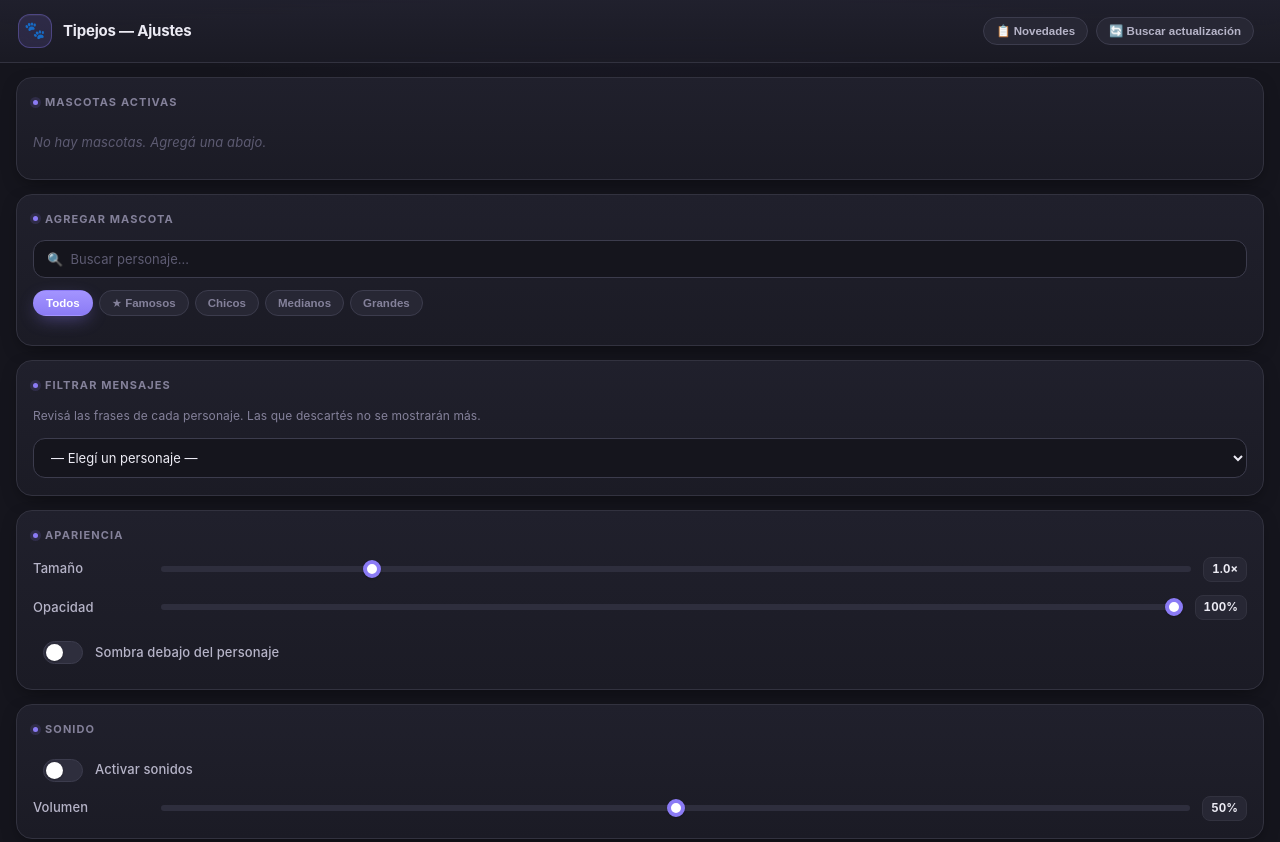
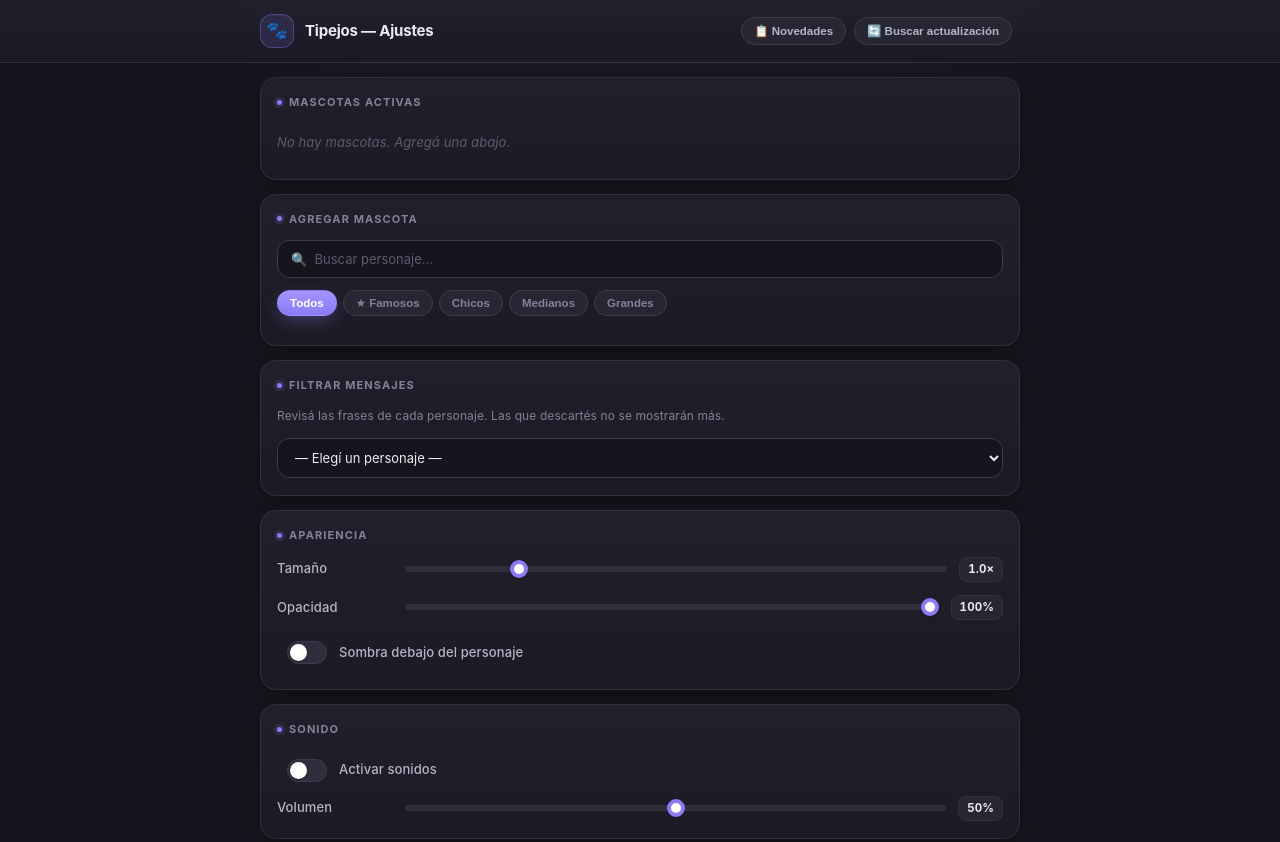
Before and after one commit to ivorojas/tipejos-app, an Electron app: page src/settings/index.html in a window 1280 px wide. Shown: the top 842 px of the page. Drawn offline with Linux system fonts and the light colour scheme; no server answers.

Commit message:
fix: ajustes maximizados — max-width 760px centrado, no más stretch en fullscreen (v0.2.38)

```diff
--- a/package.json
+++ b/package.json
@@ -1,6 +1,6 @@
 {
   "name": "tipejos",
-  "version": "0.2.37",
+  "version": "0.2.38",
   "description": "Mascotas de escritorio con los clásicos asistentes de Microsoft Office (Clippy, Merlin, Rover, El Genio...)",
   "main": "src/main.js",
   "scripts": {
--- a/src/settings/index.html
+++ b/src/settings/index.html
@@ -86,12 +86,16 @@
       -webkit-backdrop-filter: blur(14px);
       border-bottom: 1px solid var(--border);
       padding: 14px 18px;
+      position: sticky;
+      top: 0;
+      z-index: 10;
+    }
+    .header-inner {
+      max-width: 760px;
+      margin: 0 auto;
       display: flex;
       align-items: center;
       gap: 11px;
-      position: sticky;
-      top: 0;
-      z-index: 10;
     }
     header .paw {
       font-size: 17px;
@@ -132,9 +136,11 @@
       background: linear-gradient(180deg, var(--surface), var(--bg-2));
       border: 1px solid var(--border);
       border-radius: var(--r-lg);
-      margin: 14px 16px 0;
+      margin: 14px auto 0;
       padding: 16px 16px 17px;
       box-shadow: var(--shadow-md);
+      max-width: 760px;
+      width: calc(100% - 32px);
     }
     .section h2 {
       font-size: 11px;
@@ -591,12 +597,14 @@
 </head>
 <body>
   <header>
+    <div class="header-inner">
       <span class="paw">🐾</span>
       <h1>Tipejos — Ajustes</h1>
       <div class="header-right">
         <button id="btn-changelog">📋 Novedades</button>
         <button id="btn-update">🔄 Buscar actualización</button>
         <span class="version" id="app-version"></span>
+      </div>
     </div>
   </header>
 
--- a/src/settings/settings.js
+++ b/src/settings/settings.js
@@ -301,6 +301,13 @@ function wireListeners() {
 
 // ── Historial de versiones ────────────────────────────────────────────────────
 const CHANGELOG = [
+  {
+    version: '0.2.38',
+    date: '20 jun 2026',
+    changes: [
+      'Fix: ajustes maximizados ya no se estiran — contenido centrado con ancho máximo de 760px en cualquier resolución',
+    ],
+  },
   {
     version: '0.2.37',
     date: '20 jun 2026',
```
Lines whose indentation alone changed are shown as unchanged.
